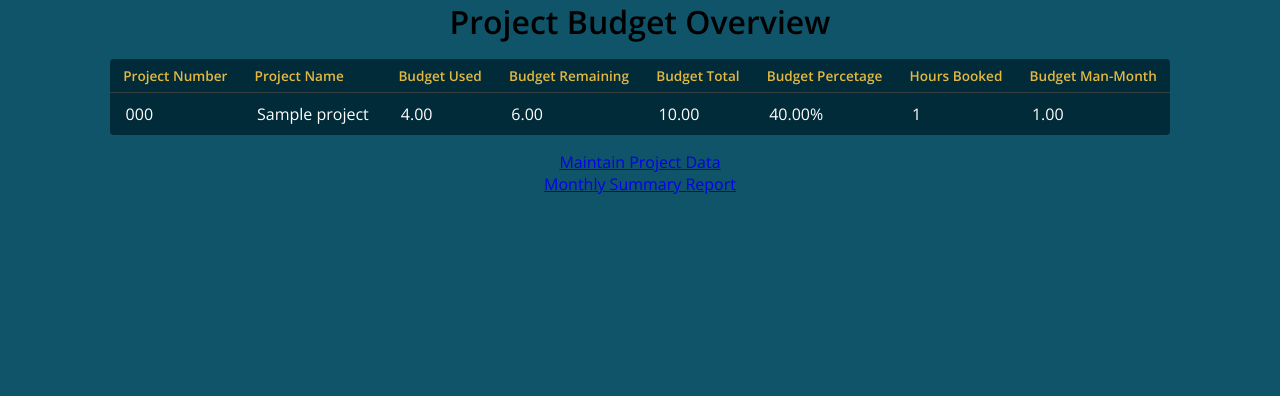
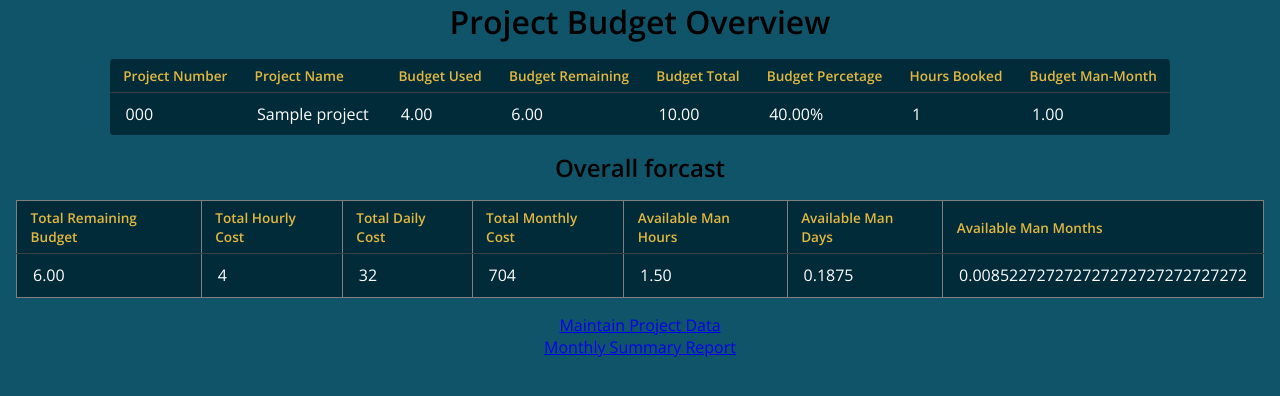
Before and after one commit to iamshaynez/project-guru, a Django app: page / in a window 1280 px wide. Shown: the top 396 px of the page. Run offline with Django 5.2, Linux system fonts and the light colour scheme; tables that the repository leaves empty hold one stand-in row (values such as "Sample post").

Commit message:
feat:forecast man power

```diff
--- a/projects/templates/project_budget.html
+++ b/projects/templates/project_budget.html
@@ -77,6 +77,32 @@
             {% endfor %}
         </tbody>
     </table>
+
+    <h2>Overall forcast</h2>
+    <table border="1">
+        <tr>
+            <th>Total Remaining Budget</th>
+            <th>Total Hourly Cost</th>
+            <th>Total Daily Cost</th>
+            <th>Total Monthly Cost</th>
+            <th>Available Man Hours</th>
+            <th>Available Man Days</th>
+            <th>Available Man Months</th>
+        </tr>
+
+        <tr>
+            <td>{{ remaining_budget }}</td>
+            <td>{{ total_hourly_rate }}</td>
+            <td>{{ total_daily_rate }}</td>
+            <td>{{ total_monthly_rate }}</td>
+            <td>{{ available_man_hours }}</td>
+            <td>{{ available_man_days }}</td>
+            <td>{{ available_man_months }}</td>
+
+        </tr>
+
+    </table>
+
     <a href="/admin">Maintain Project Data</a><br>
     <a id="monthlyLink" href="#">Monthly Summary Report</a>
 
--- a/projects/views.py
+++ b/projects/views.py
@@ -1,6 +1,6 @@
 from django.shortcuts import render
 from .models import Project, WorkRecord, Staff
-
+from django.http import JsonResponse
 from django.db.models import Sum, F
 from .models import Project, WorkRecord, Staff
 from datetime import datetime
@@ -22,11 +22,18 @@
         total_cost=Sum(F('hours') * F('staff__hourly_rate'))
     ).order_by('project__name')
 
+    # 汇总统计数据
+    summary_vendor = work_records.values('staff__vendor').annotate(
+        total_hours=Sum('hours'),
+        total_cost=Sum(F('hours') * F('staff__hourly_rate'))
+    ).order_by('staff__vendor')
+
     # 获取明细
     details = work_records.select_related('staff', 'project').order_by('date', 'project')
 
     context = {
         'summary': summary,
+        'summary_vendor': summary_vendor,
         'details': details,
         'year': year,
         'month': month
@@ -73,8 +80,40 @@
             'hours_used': hours_used,
         })
 
+    # Calculate the total cost of work for each project
+    project_costs = WorkRecord.objects.annotate(
+        total_cost=F('hours') * F('staff__hourly_rate')
+    ).values('project').annotate(total_project_cost=Sum('total_cost')).order_by()
+
+    # Create a dictionary with project id and their total costs
+    project_costs_dict = {item['project']: item['total_project_cost'] for item in project_costs}
+
+    # Calculate the remaining budget for each project and sum them up
+    remaining_budget = sum(
+        project.budget_amount - project_costs_dict.get(project.pk, 0)
+        for project in Project.objects.all()
+    )
+
+    # Calculate the sum of all staff's hourly rate
+    total_hourly_rate = Staff.objects.aggregate(sum_hourly_rate=Sum('hourly_rate'))['sum_hourly_rate']
+    total_daily_rate = total_hourly_rate * 8
+    total_monthly_rate = total_daily_rate * 22
+
+    # Check if we have any staff and if the total hourly rate is not zero to avoid division by zero
+    if total_hourly_rate is None or total_hourly_rate == 0:
+        return JsonResponse({'error': 'No staff available or hourly rate sum is zero'}, status=400)
+    # Divide the remaining budget by the sum of hourly rates to get the total available man hours
+    available_man_hours = remaining_budget / total_hourly_rate
+
     context = {
-        'project_data': project_data
+        'project_data': project_data,
+        'remaining_budget': remaining_budget,
+        'total_hourly_rate': total_hourly_rate,
+        'total_daily_rate': total_daily_rate,
+        'total_monthly_rate': total_monthly_rate,
+        'available_man_hours': available_man_hours,
+        'available_man_months': available_man_hours / 22 / 8,
+        'available_man_days': available_man_hours / 8
     }
 
     return render(request, 'project_budget.html', context)
```
Also changed, not shown: projects/templates/monthly_summary.html (+18 -1 lines).
